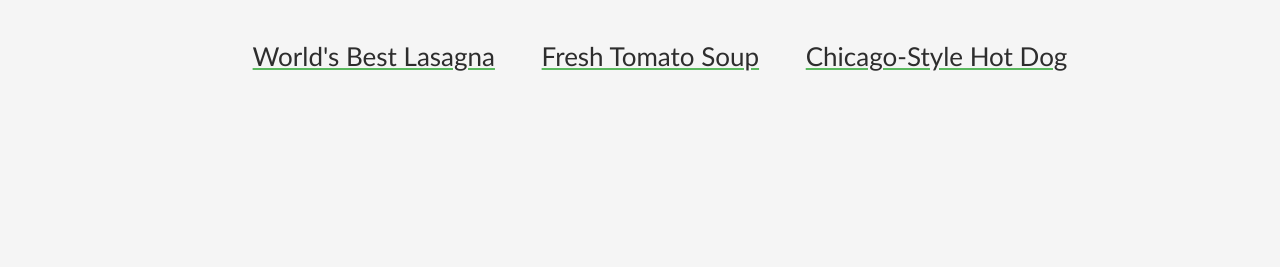
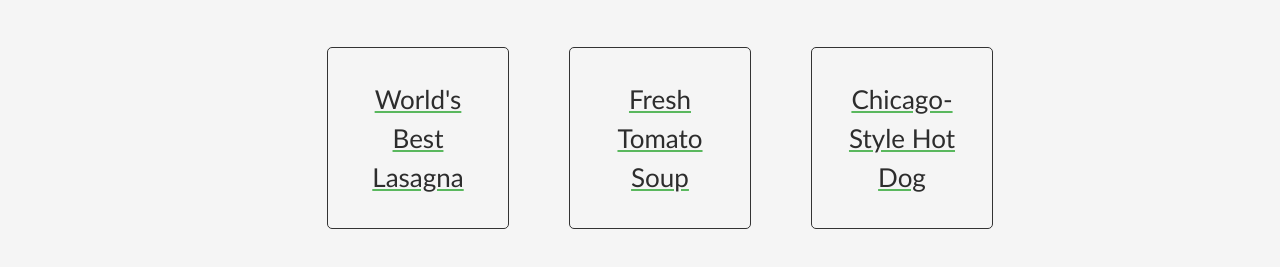
Before and after one commit to Grzegorz8x8x/odin-recipes, a plain HTML site: page index.html in a window 1280 px wide. Shown: the part 195-462 px from the top of the page. Drawn offline with Linux system fonts and the light colour scheme.

Commit message:
Add new style to links on main page in index.html

```diff
--- a/style.css
+++ b/style.css
@@ -21,10 +21,12 @@ body {
   }
 
   #links {
-    display: block;
+    display: flex;
     list-style: none;
     font-size: 26px;
     text-align: center;
+    justify-content: center;
+    flex-wrap: wrap;
   }
 
   #links li {
@@ -32,6 +34,24 @@ body {
     margin: 0 20px;
     color: #5ab85e;
     text-decoration: underline;
+  }
+
+  li a {
+    display: flex;
+    width: 140px;
+    height: 140px;
+    padding: 20px;
+    margin: 10px;
+    border: 1px solid #333;
+    align-items: center;
+    border-radius: 5px;
+
+
+  }
+  li a:hover{
+    border-color: #5ab85e;
+    background-color: #333;
+    color: #5ab85e;
   }
 
   #foto-container {
```
